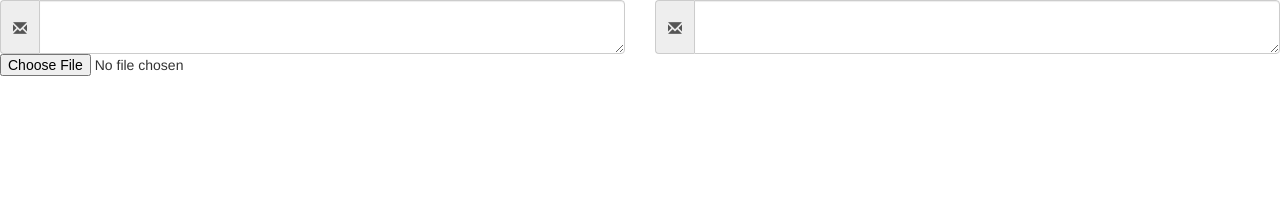
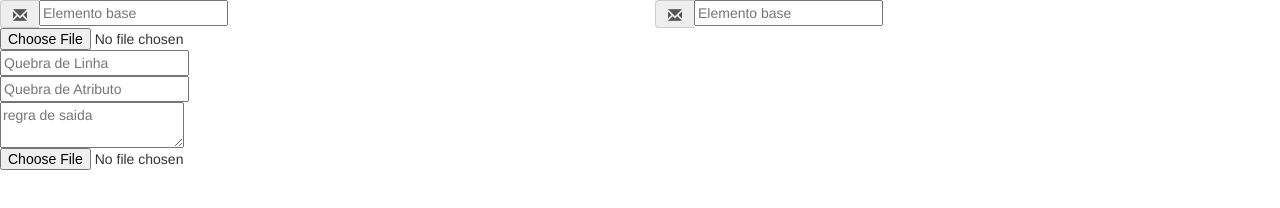
Before and after one commit to rickards/FileUtilities, a plain HTML site: page index.html in a window 1280 px wide. Drawn offline with nearby package versions, Linux system fonts and the light colour scheme.

Commit message:
Css bugadão

```diff
--- a/index.html
+++ b/index.html
@@ -1,31 +1,39 @@
 <html lang="pt-bt">
 <head>
+    <script src="https://ajax.googleapis.com/ajax/libs/angularjs/1.6.1/angular.min.js"></script>
     <!-- Latest compiled and minified CSS -->
     <link rel="stylesheet" href="https://maxcdn.bootstrapcdn.com/bootstrap/3.3.7/css/bootstrap.min.css" integrity="sha384-BVYiiSIFeK1dGmJRAkycuHAHRg32OmUcww7on3RYdg4Va+PmSTsz/K68vbdEjh4u" crossorigin="anonymous">
     <!-- Optional theme -->
     <link rel="stylesheet" href="https://maxcdn.bootstrapcdn.com/bootstrap/3.3.7/css/bootstrap-theme.min.css" integrity="sha384-rHyoN1iRsVXV4nD0JutlnGaslCJuC7uwjduW9SVrLvRYooPp2bWYgmgJQIXwl/Sp" crossorigin="anonymous">
     <!-- Latest compiled and minified JavaScript -->
     <script src="https://maxcdn.bootstrapcdn.com/bootstrap/3.3.7/js/bootstrap.min.js" integrity="sha384-Tc5IQib027qvyjSMfHjOMaLkfuWVxZxUPnCJA7l2mCWNIpG9mGCD8wGNIcPD7Txa" crossorigin="anonymous"></script>
+
 </head>
 
-    <body>
+<body ng-app="FileUtilities">
 <div class="row">
     <div class="col-lg-6">
         <div class="input-group">
             <span class="input-group-addon" id="basic-addon2"><i class="glyphicon glyphicon-envelope"></i></span>
-                <textarea name="message" class="form-control"  aria-describedby="basic-addon2">
-                </textarea>
+            <input placeholder="Elemento base" id="elemento_base"> <br>
+
         </div>
     </div><!-- /.col-lg-6 -->
     <div class="col-lg-6">
         <div class="input-group">
             <span class="input-group-addon" id="basic-addon2"><i class="glyphicon glyphicon-envelope"></i></span>
-                <textarea name="message" class="form-control"  aria-describedby="basic-addon2">
-                </textarea>
+            <input placeholder="Elemento base" id="elemento_base"> <br>
+
         </div>
     </div><!-- /.col-lg-6 -->
 </div><!-- /.row -->
 <input id="file" type="file">
+
+<input placeholder="Quebra de Linha" id="quebra_linnha"> <br>
+<input placeholder="Quebra de Atributo" id="quebra_atributo"> <br>
+<textarea id="regra_saida" placeholder="regra de saida"></textarea> <br>
+<input id="file" type="file"> <br>
+
 </body>
 
 <script>
```
Also changed, not shown: 1 other file. Lines whose indentation alone changed are shown as unchanged.
